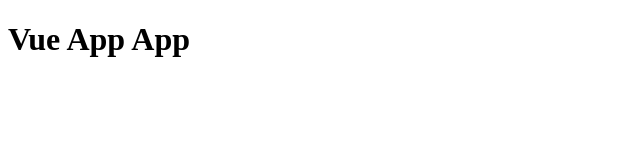
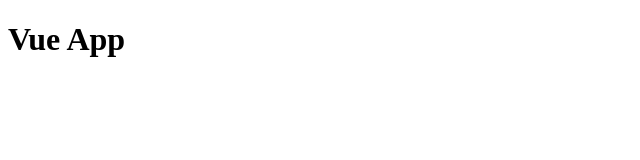
Before and after one commit to MalikMuhammadAkif/Malik-VueApp, a plain HTML site: page index.html in a window 1280 px wide. Shown: the whole page, without its empty margins (0-640 px from the left). Drawn offline with Linux system fonts and the light colour scheme.

Commit message:
Update index.html

```diff
--- a/index.html
+++ b/index.html
@@ -1,6 +1,6 @@
 <!DOCTYPE html>
 <html>
 <body>
-<h1>Vue App App</h1>
+<h1>Vue App </h1>
 </body>
 </html>
```
